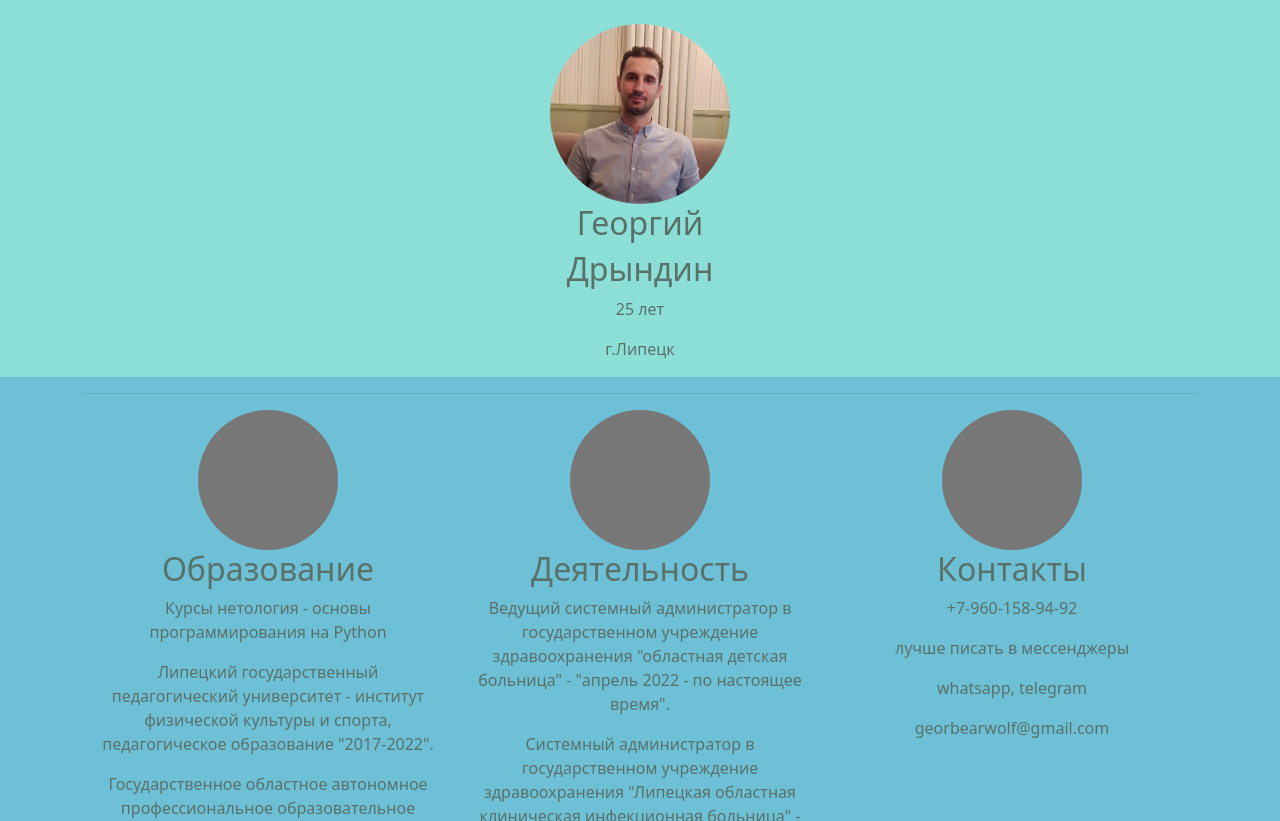
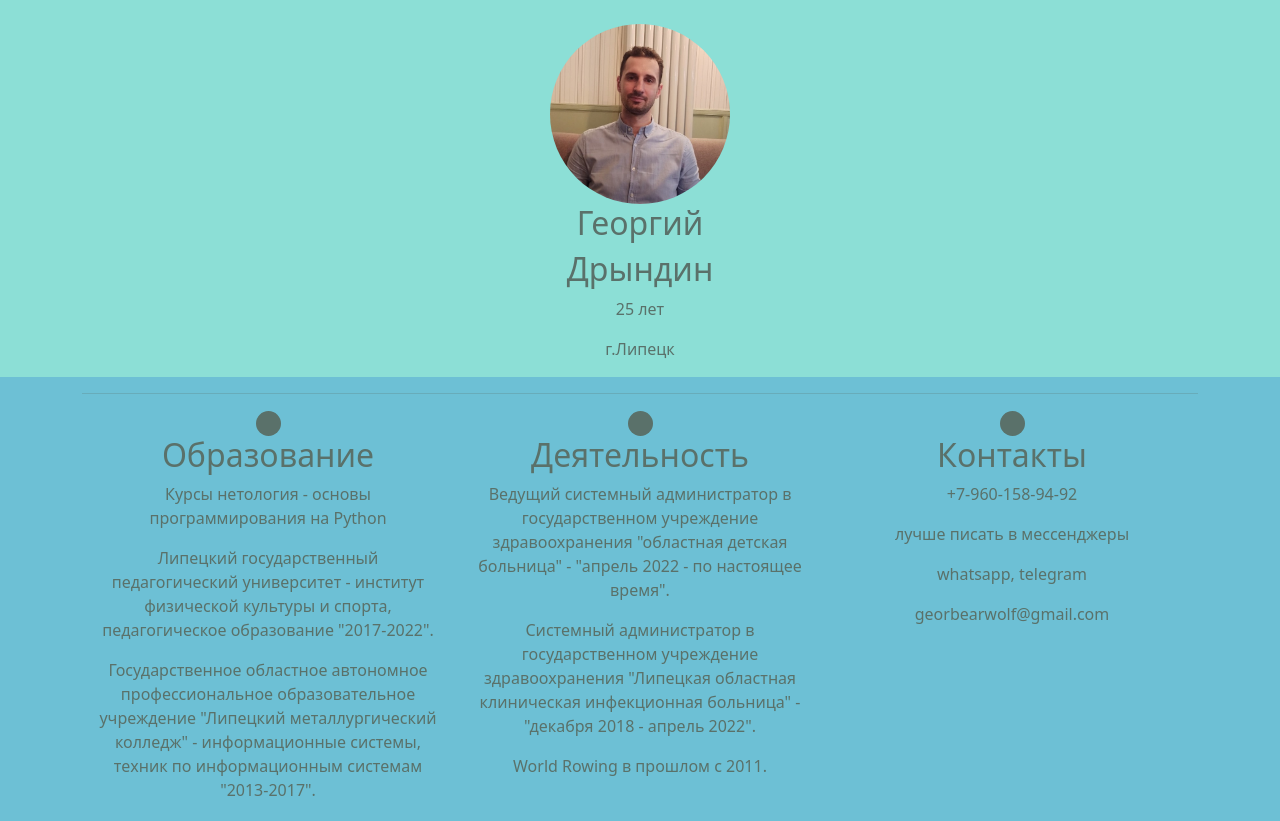
Before and after one commit to zitaker/MyWorks, a plain HTML site: page index.html in a window 1280 px wide. Shown: the top 821 px of the page. Drawn offline with Linux system fonts and the light colour scheme.

Commit message:
Add files via upload

```diff
--- a/index.html
+++ b/index.html
@@ -60,8 +60,8 @@
       <div class="container">
         <div class="row">
             <div class="col-lg-4" align="center">
-              <svg class="bd-placeholder-img rounded-circle" width="140" height="140" xmlns="http://www.w3.org/2000/svg" role="img" aria-label="Placeholder: 140x140" preserveAspectRatio="xMidYMid slice" focusable="false"><title>Placeholder</title><rect width="100%" height="100%" fill="#777"/><text x="50%" y="50%" fill="#777" dy=".3em">140x140</text></svg>
-
+<svg class="bd-placeholder-img rounded-circle" width="25" height="25" xmlns="http://www.w3.org/2000/svg" role="img" aria-label="Placeholder: 140x140" preserveAspectRatio="xMidYMid slice" focusable="false"><title>Placeholder</title><rect width="100%" height="100%" fill="#5a716a"/>
+              </svg>
               <h2>
                 Образование
               </h2>
@@ -82,7 +82,9 @@
             </div>
 
             <div class="col-lg-4" align="center">
-              <svg class="bd-placeholder-img rounded-circle" width="140" height="140" xmlns="http://www.w3.org/2000/svg" role="img" aria-label="Placeholder: 140x140" preserveAspectRatio="xMidYMid slice" focusable="false"><title>Placeholder</title><rect width="100%" height="100%" fill="#777"/><text x="50%" y="50%" fill="#777" dy=".3em">140x140</text></svg>
+              <svg class="bd-placeholder-img rounded-circle" width="25" height="25" xmlns="http://www.w3.org/2000/svg" role="img" aria-label="Placeholder: 140x140" preserveAspectRatio="xMidYMid slice" focusable="false"><title>Placeholder</title><rect width="100%" height="100%" fill="#5a716a"/>
+              </svg>
+
 
               <h2>
                 Деятельность
@@ -104,8 +106,8 @@
             </div>
 
             <div class="col-lg-4" align="center">
-              <svg class="bd-placeholder-img rounded-circle" width="140" height="140" xmlns="http://www.w3.org/2000/svg" role="img" aria-label="Placeholder: 140x140" preserveAspectRatio="xMidYMid slice" focusable="false"><title>Placeholder</title><rect width="100%" height="100%" fill="#777"/><text x="50%" y="50%" fill="#777" dy=".3em">140x140</text></svg>
-
+              <svg class="bd-placeholder-img rounded-circle" width="25" height="25" xmlns="http://www.w3.org/2000/svg" role="img" aria-label="Placeholder: 140x140" preserveAspectRatio="xMidYMid slice" focusable="false"><title>Placeholder</title><rect width="100%" height="100%" fill="#5a716a"/>
+              </svg>
               <h2>
                 Контакты
               </h2>
```
